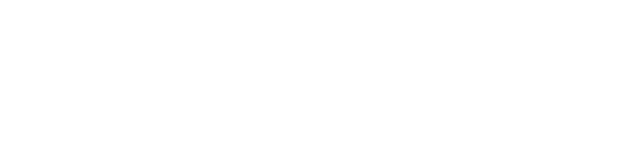
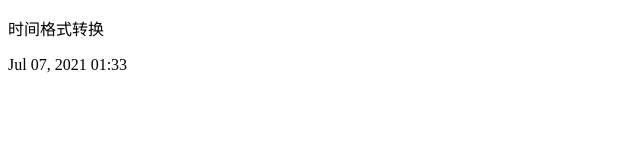
Before and after one commit to SunshineYD/Utils, a plain HTML site: page timeStamp.html in a window 1280 px wide. Shown: the whole page, without its empty margins (0-640 px from the left). Drawn offline with Linux system fonts and the light colour scheme.

Commit message:
timestamp相关修改

```diff
--- a/timeStamp.html
+++ b/timeStamp.html
@@ -7,6 +7,8 @@
     <title>Document</title>
 </head>
 <body>
+    <p>时间格式转换</p>
+    <p id="timeStamp"></p>
     <script>
         // 各个语言格式 处理 timeFormat
         var timeFormatObj = {
@@ -153,6 +155,7 @@
             return fmt
         }
 
+        document.getElementById('timeStamp').innerHTML = new Date().Format(timeFormatObj['en'], 'en');
         console.log(new Date().Format(timeFormatObj['en'], 'en'));
 
     </script>
```
